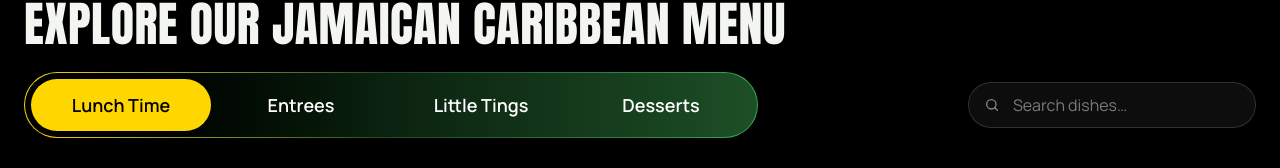
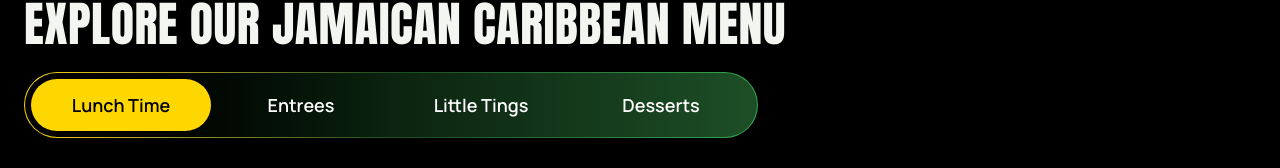
Before and after one commit to Virendra309/jerkatnite, a Next.js app: page /menu in a window 1280 px wide. Shown: the part 688-856 px from the top of the page. Built offline with nearby package versions, Linux system fonts and the light colour scheme.

Commit message:
Menu: remove the search box
Co-Authored-By: Claude Opus 5.5 <noreply@anthropic.com>
Claude-Session: https://claude.ai/code/session_01BdNQWzKP8cUPZw64JgrkZ3

```diff
--- a/src/components/menu-tabs.tsx
+++ b/src/components/menu-tabs.tsx
@@ -1,7 +1,7 @@
 "use client";
 
 import Image from "next/image";
-import { useId, useMemo, useState } from "react";
+import { useId, useState } from "react";
 import type { MenuItem, MenuTab } from "@/data/menu";
 import { OrderButton } from "./order";
 
@@ -13,7 +13,7 @@ function Chevron({ open }: { open: boolean }) {
   );
 }
 
-function MenuCard({ item, index, category }: { item: MenuItem; index: number; category?: string }) {
+function MenuCard({ item, index }: { item: MenuItem; index: number }) {
   const [expanded, setExpanded] = useState(false);
   const [picked, setPicked] = useState<string[]>([]);
   const optsId = useId();
@@ -44,9 +44,6 @@ function MenuCard({ item, index, category }: { item: MenuItem; index: number; ca
         <span className="absolute left-2 top-2 rounded-full bg-black/60 px-2.5 py-1 text-[11px] font-semibold uppercase tracking-wider text-leaf backdrop-blur-sm">
           100% Halal
         </span>
-        {category && (
-          <span className="absolute right-2 top-2 rounded-full bg-gold px-2.5 py-1 text-[11px] font-semibold text-ink">{category}</span>
-        )}
       </div>
 
       <div className="flex flex-1 flex-col px-2 pb-2 pt-4">
@@ -113,25 +110,14 @@ function MenuCard({ item, index, category }: { item: MenuItem; index: number; ca
 
 export function MenuTabs({ tabs }: { tabs: MenuTab[] }) {
   const [active, setActive] = useState(0);
-  const [query, setQuery] = useState("");
 
-  const q = query.trim().toLowerCase();
-  const results = useMemo(
-    () =>
-      q
-        ? tabs.flatMap((t) =>
-            t.items.filter((i) => `${i.name} ${i.description}`.toLowerCase().includes(q)).map((item) => ({ item, category: t.title })),
-          )
-        : [],
-    [q, tabs],
-  );
 
   return (
     <div>
-      {/* Control bar: tabs + search (static, does not stick or slide) */}
+      {/* Category tabs (static, does not stick or slide) */}
       <div className="flex flex-wrap items-center justify-between gap-4">
         {/* gradient border: gold → green */}
-        <div className={`max-w-full rounded-full bg-gradient-to-r from-gold via-[#1d4a22] to-leaf p-px transition-opacity ${q ? "opacity-40" : ""}`}>
+        <div className="max-w-full rounded-full bg-gradient-to-r from-gold via-[#1d4a22] to-leaf p-px">
           <div
             role="tablist"
             aria-label="Menu categories"
@@ -145,10 +131,7 @@ export function MenuTabs({ tabs }: { tabs: MenuTab[] }) {
               type="button"
               aria-selected={active === i}
               aria-controls="menu-panel"
-              onClick={() => {
-                setActive(i);
-                setQuery("");
-              }}
+              onClick={() => setActive(i)}
               className={`shrink-0 rounded-full px-6 py-3 text-base font-semibold transition-colors duration-200 sm:min-w-[180px] sm:px-8 sm:text-lg ${
                 active === i ? "bg-[#FFD700] text-black" : "text-white hover:text-gold"
               }`}
@@ -159,48 +142,15 @@ export function MenuTabs({ tabs }: { tabs: MenuTab[] }) {
           </div>
         </div>
 
-        <label className="relative w-full sm:w-72">
-          <span className="sr-only">Search the menu</span>
-          <svg aria-hidden viewBox="0 0 24 24" className="pointer-events-none absolute left-4 top-1/2 size-4 -translate-y-1/2 text-white/50" fill="none" stroke="currentColor" strokeWidth="2">
-            <circle cx="11" cy="11" r="7" />
-            <path d="m20 20-3.5-3.5" strokeLinecap="round" />
-          </svg>
-          <input
-            type="search"
-            value={query}
-            onChange={(e) => setQuery(e.target.value)}
-            placeholder="Search dishes…"
-            className="w-full rounded-full border border-white/15 bg-white/5 py-2.5 pl-11 pr-4 text-white placeholder:text-white/45 focus:border-leaf focus:outline-none"
-          />
-        </label>
       </div>
 
-      <div id="menu-panel" role="tabpanel" aria-labelledby={q ? undefined : `tab-${active}`} aria-live="polite">
-        {q ? (
-          <>
-            <p className="mt-6 text-white/70">
-              {results.length} {results.length === 1 ? "dish" : "dishes"} matching <span className="text-gold">“{query.trim()}”</span>
-            </p>
-            {results.length > 0 ? (
-              <div key={q} className="mt-5 grid gap-5 sm:grid-cols-2 lg:grid-cols-4">
-                {results.map((r, i) => (
-                  <MenuCard key={`${r.category}-${r.item.name}`} item={r.item} index={i} category={r.category} />
-                ))}
-              </div>
-            ) : (
-              <div className="mt-6 rounded-2xl border border-dashed border-white/15 p-10 text-center text-white/70">
-                Nothing found. Try “jerk”, “curry” or “pasta”.
-              </div>
-            )}
-          </>
-        ) : (
-          // key forces a re-mount so the cards animate in again on every tab change
-          <div key={active} className="mt-8 grid gap-5 sm:grid-cols-2 lg:grid-cols-4">
-            {tabs[active].items.map((item, i) => (
-              <MenuCard key={item.name} item={item} index={i} />
-            ))}
-          </div>
-        )}
+      <div id="menu-panel" role="tabpanel" aria-labelledby={`tab-${active}`}>
+        {/* key forces a re-mount so the cards animate in again on every tab change */}
+        <div key={active} className="mt-8 grid gap-5 sm:grid-cols-2 lg:grid-cols-4">
+          {tabs[active].items.map((item, i) => (
+            <MenuCard key={item.name} item={item} index={i} />
+          ))}
+        </div>
       </div>
     </div>
   );
```
